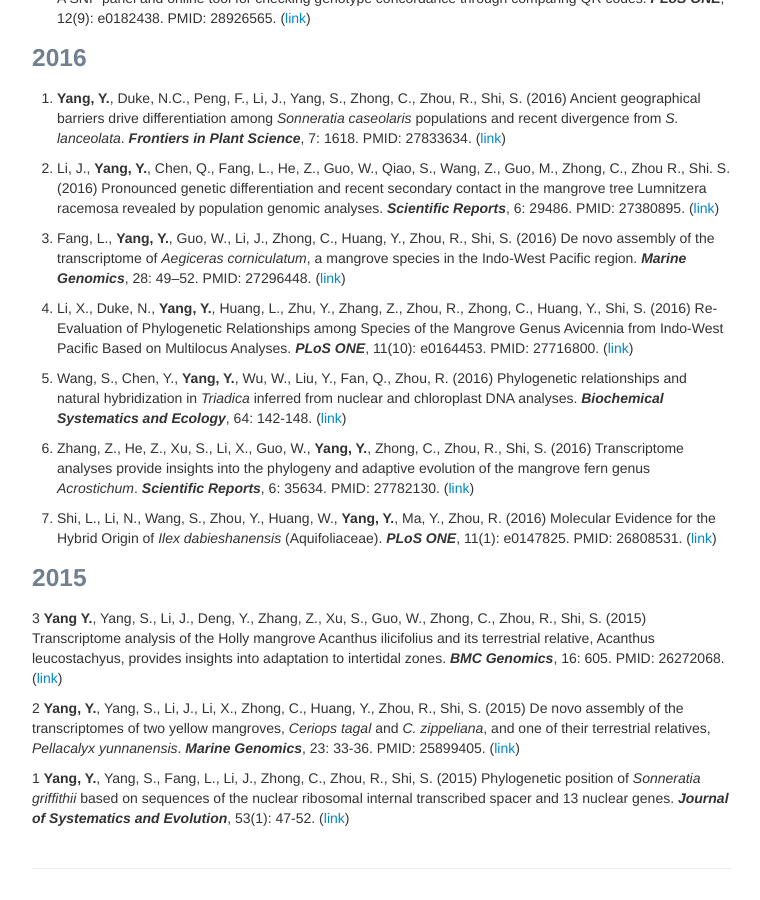
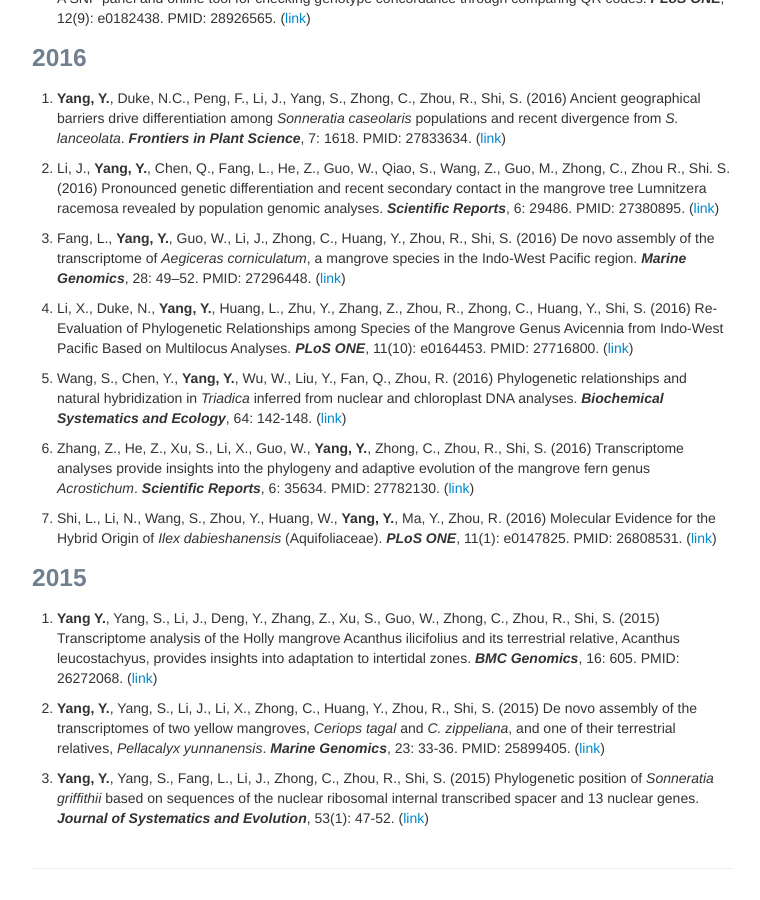
Before and after one commit to yycunc/yycunc.github.io, a Jekyll site: the page built from pages/pubs.md, in a window 1280 px wide and 900 px high, scrolled down 1636 px. Shown: the whole window, without its empty margins (258-1018 px from the left). Built offline with Jekyll 4.4.1, drawn with Linux system fonts in a browser that asks for light colours.

Commit message:
Update pubs.md

```diff
--- a/pages/pubs.md
+++ b/pages/pubs.md
@@ -78,8 +78,8 @@ title: Yuchen Yang's publications
 
 ### 2015
 
-3 **Yang Y.**, Yang, S., Li, J., Deng, Y., Zhang, Z., Xu, S., Guo, W., Zhong, C., Zhou, R., Shi, S. (2015) Transcriptome analysis of the Holly mangrove Acanthus ilicifolius and its terrestrial relative, Acanthus leucostachyus, provides insights into adaptation to intertidal zones. ***BMC Genomics***, 16: 605. PMID: 26272068. ([link](https://bmcgenomics.biomedcentral.com/articles/10.1186/s12864-015-1813-9))
+3. **Yang Y.**, Yang, S., Li, J., Deng, Y., Zhang, Z., Xu, S., Guo, W., Zhong, C., Zhou, R., Shi, S. (2015) Transcriptome analysis of the Holly mangrove Acanthus ilicifolius and its terrestrial relative, Acanthus leucostachyus, provides insights into adaptation to intertidal zones. ***BMC Genomics***, 16: 605. PMID: 26272068. ([link](https://bmcgenomics.biomedcentral.com/articles/10.1186/s12864-015-1813-9))
 
-2 **Yang, Y.**, Yang, S., Li, J., Li, X., Zhong, C., Huang, Y., Zhou, R., Shi, S. (2015) De novo assembly of the transcriptomes of two yellow mangroves, *Ceriops tagal* and *C. zippeliana*, and one of their terrestrial relatives, *Pellacalyx yunnanensis*. ***Marine Genomics***, 23: 33-36. PMID: 25899405. ([link](https://www.sciencedirect.com/science/article/abs/pii/S1874778715000586))
+2. **Yang, Y.**, Yang, S., Li, J., Li, X., Zhong, C., Huang, Y., Zhou, R., Shi, S. (2015) De novo assembly of the transcriptomes of two yellow mangroves, *Ceriops tagal* and *C. zippeliana*, and one of their terrestrial relatives, *Pellacalyx yunnanensis*. ***Marine Genomics***, 23: 33-36. PMID: 25899405. ([link](https://www.sciencedirect.com/science/article/abs/pii/S1874778715000586))
 
-1 **Yang, Y.**, Yang, S., Fang, L., Li, J., Zhong, C., Zhou, R., Shi, S. (2015) Phylogenetic position of *Sonneratia  griffithii* based on sequences of the nuclear ribosomal internal transcribed spacer and 13 nuclear genes. ***Journal of Systematics and Evolution***, 53(1): 47-52. ([link](https://onlinelibrary.wiley.com/doi/abs/10.1111/jse.12102))
+1. **Yang, Y.**, Yang, S., Fang, L., Li, J., Zhong, C., Zhou, R., Shi, S. (2015) Phylogenetic position of *Sonneratia  griffithii* based on sequences of the nuclear ribosomal internal transcribed spacer and 13 nuclear genes. ***Journal of Systematics and Evolution***, 53(1): 47-52. ([link](https://onlinelibrary.wiley.com/doi/abs/10.1111/jse.12102))
```
